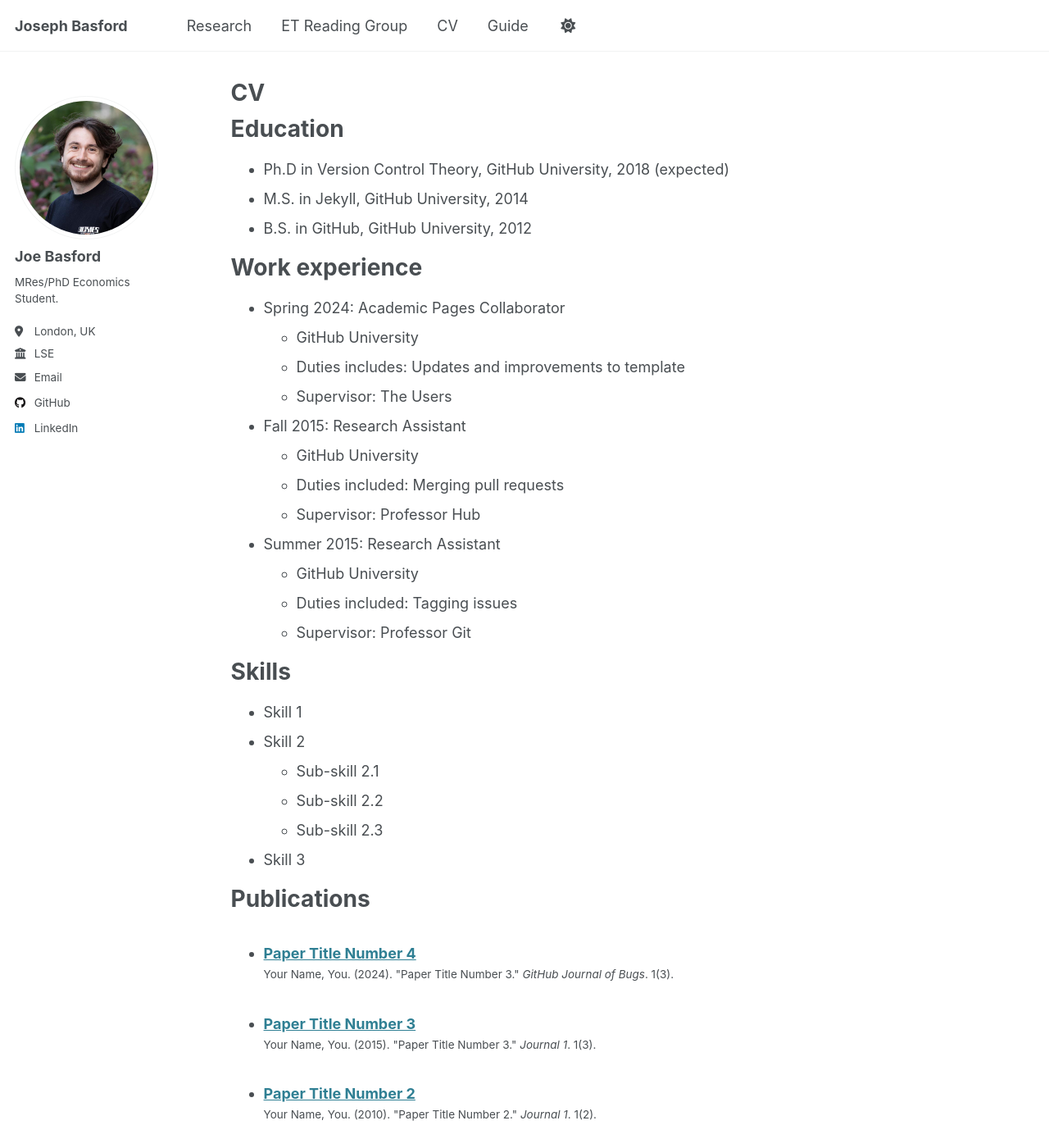
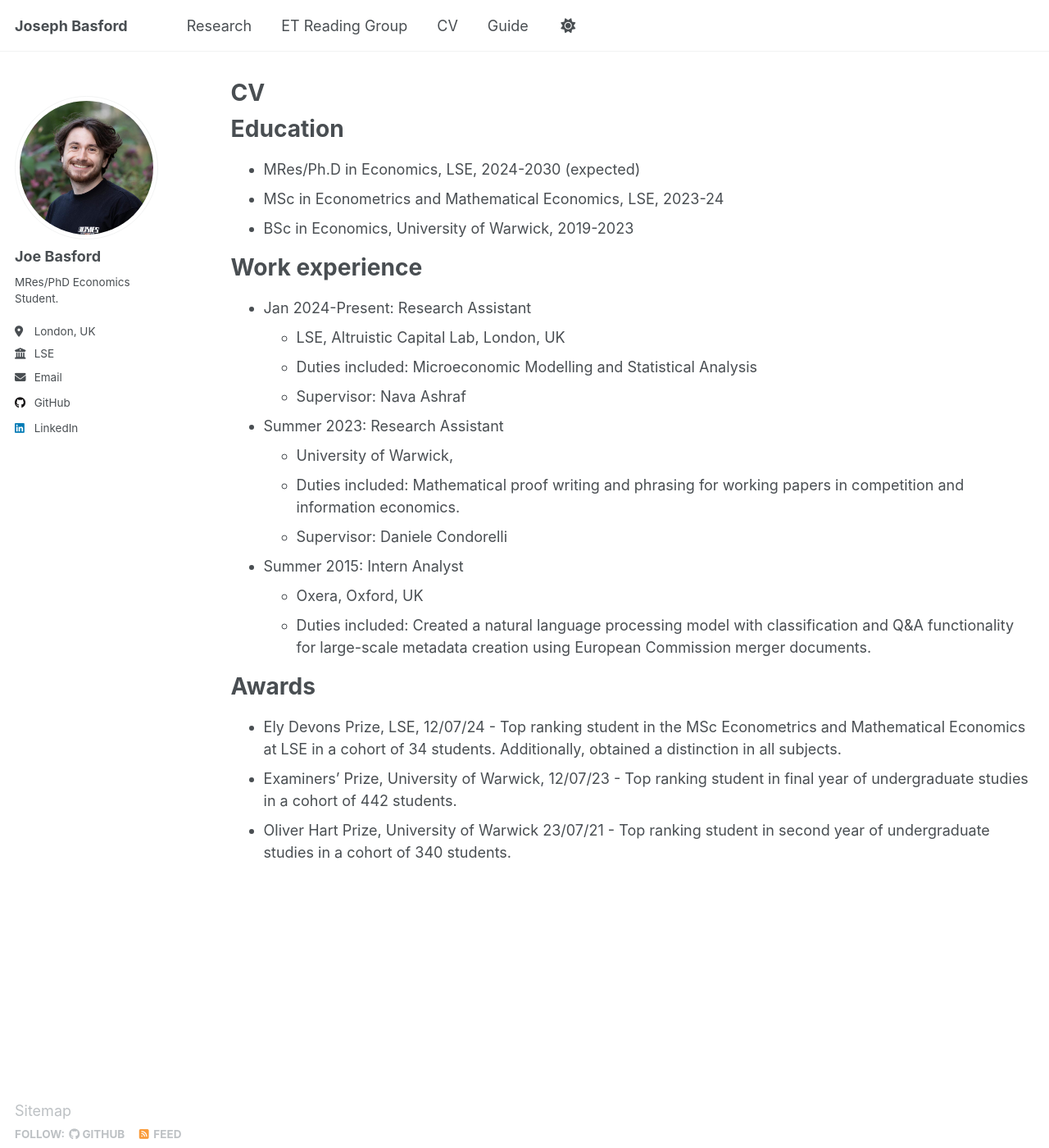
Before and after one commit to Joe-Basford/Joe-Basford.github.io, a Jekyll site: the page built from _pages/cv.md, in a window 1280 px wide and 1400 px high. Shown: the whole window at 82% size. Built offline with Jekyll 4.4.1, drawn with Linux system fonts in a browser that asks for light colours; some of the changed text lies outside the part shown.

Commit message:
Update cv.md

```diff
--- a/_pages/cv.md
+++ b/_pages/cv.md
@@ -11,54 +11,30 @@ redirect_from:
 
 Education
 ======
-* Ph.D in Version Control Theory, GitHub University, 2018 (expected)
-* M.S. in Jekyll, GitHub University, 2014
-* B.S. in GitHub, GitHub University, 2012
+* MRes/Ph.D in Economics, LSE, 2024-2030 (expected)
+* MSc in Econometrics and Mathematical Economics, LSE, 2023-24
+* BSc in Economics, University of Warwick, 2019-2023
 
 Work experience
 ======
-* Spring 2024: Academic Pages Collaborator
-  * GitHub University
-  * Duties includes: Updates and improvements to template
-  * Supervisor: The Users
+* Jan 2024-Present: Research Assistant
+  * LSE, Altruistic Capital Lab, London, UK
+  * Duties included: Microeconomic Modelling and Statistical Analysis
+  * Supervisor: Nava Ashraf
 
-* Fall 2015: Research Assistant
-  * GitHub University
-  * Duties included: Merging pull requests
-  * Supervisor: Professor Hub
+* Summer 2023: Research Assistant
+  * University of Warwick,
+  * Duties included: Mathematical proof writing and phrasing for working papers in competition and information economics.
+  * Supervisor: Daniele Condorelli
 
-* Summer 2015: Research Assistant
-  * GitHub University
-  * Duties included: Tagging issues
-  * Supervisor: Professor Git
+* Summer 2015: Intern Analyst
+  * Oxera, Oxford, UK
+  * Duties included: Created a natural language processing model with classification and Q&A functionality for large-scale metadata
+creation using European Commission merger documents.
 
-Skills
+Awards
 ======
-* Skill 1
-* Skill 2
-  * Sub-skill 2.1
-  * Sub-skill 2.2
-  * Sub-skill 2.3
-* Skill 3
-
-Publications
-======
-  <ul>{% for post in site.publications reversed %}
-    {% include archive-single-cv.html %}
-  {% endfor %}</ul>
-
-Talks
-======
-  <ul>{% for post in site.talks reversed %}
-    {% include archive-single-talk-cv.html  %}
-  {% endfor %}</ul>
-
-Teaching
-======
-  <ul>{% for post in site.teaching reversed %}
-    {% include archive-single-cv.html %}
-  {% endfor %}</ul>
-
-Service and leadership
-======
-* Currently signed in to 43 different slack teams
+* Ely Devons Prize, LSE, 12/07/24 - Top ranking student in the MSc Econometrics and Mathematical Economics at LSE in a cohort of 34
+students. Additionally, obtained a distinction in all subjects.
+* Examiners’ Prize, University of Warwick, 12/07/23 - Top ranking student in final year of undergraduate studies in a cohort of 442 students.
+* Oliver Hart Prize, University of Warwick 23/07/21 - Top ranking student in second year of undergraduate studies in a cohort of 340 students.
```
